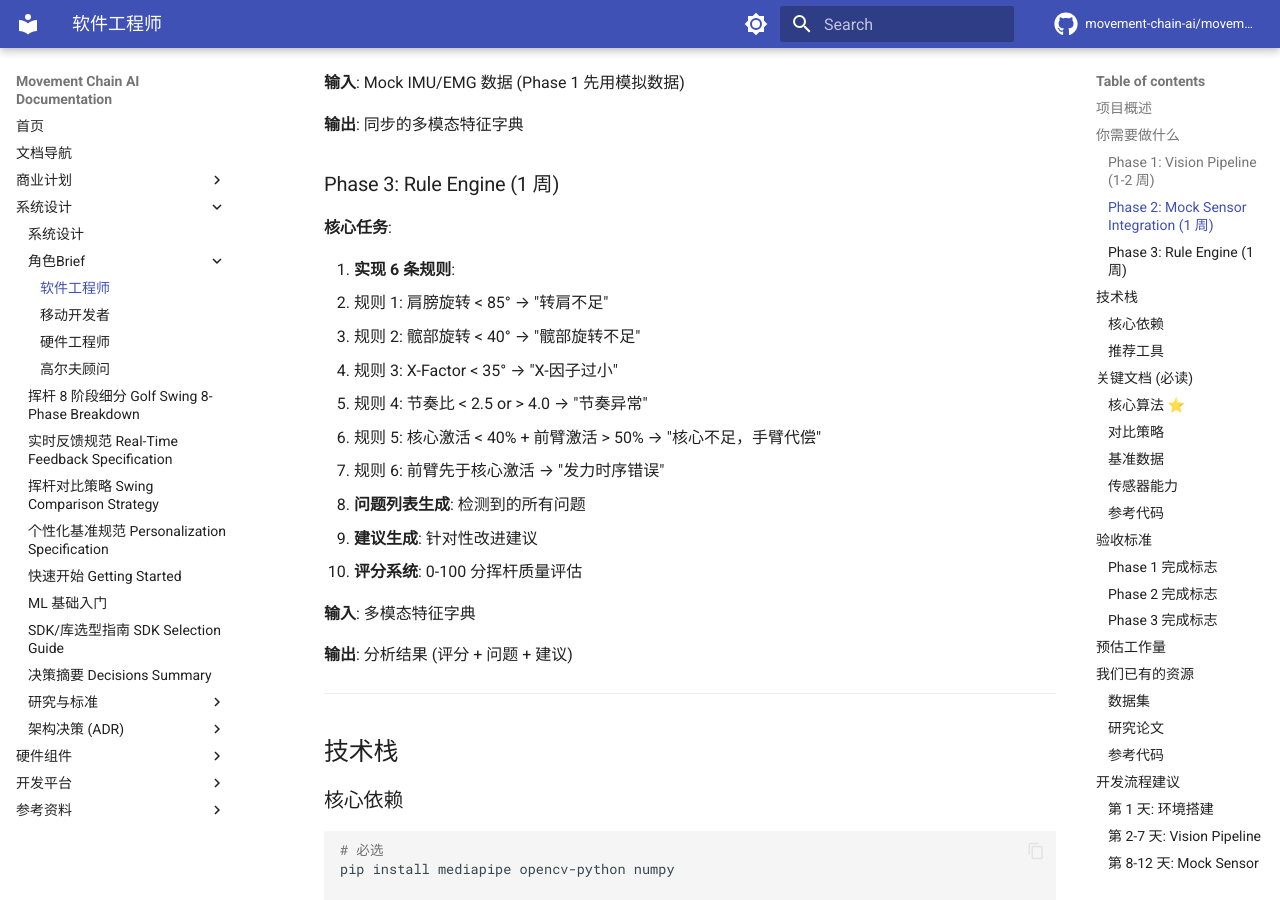
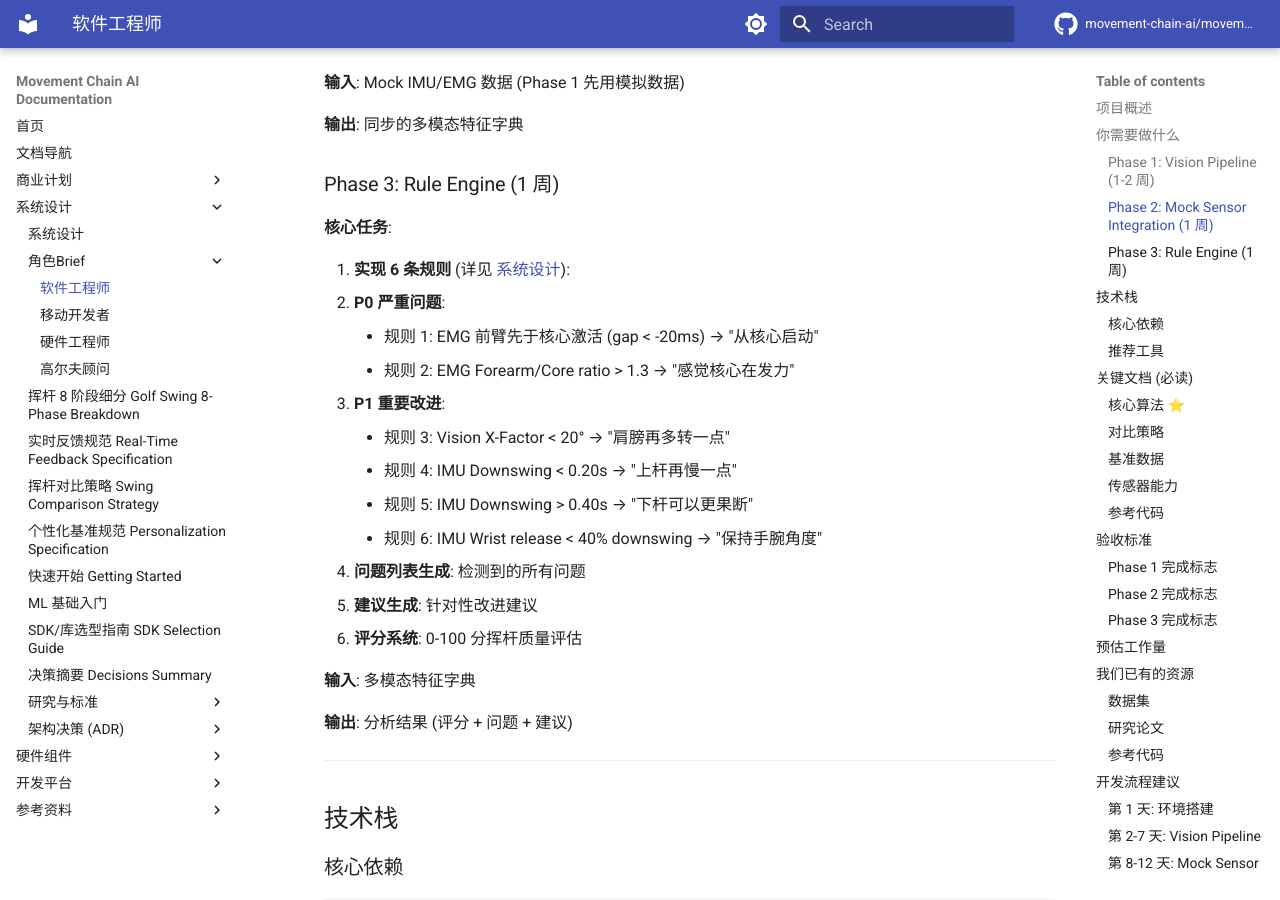
Before and after one commit to movement-chain-ai/movement-chain-docs, an MkDocs documentation site: the page built from docs/zh/design/briefs/software-engineer.md, in a window 1280 px wide and 900 px high, scrolled down 1533 px. Built offline with MkDocs 1.6.1 and Material for MkDocs 9.7.7, drawn with Linux system fonts in a browser that asks for light colours; comment, search, counter and statistics services are not loaded; the version menu is left out.

Commit message:
docs(design): 统一 X-Factor 阈值为 < 20° 并同步规则
- 所有文件 X-Factor 阈值统一为 < 20° (遵循 biomechanics-benchmarks.md 研究数据)
- software-engineer.md 规则同步为 system-design.md 的 6 条 EMG 为核心规则
- 修复 swing-comparison.md ResearchGate 链接检查问题

```diff
--- a/docs/zh/design/briefs/software-engineer.md
+++ b/docs/zh/design/briefs/software-engineer.md
@@ -60,13 +60,15 @@ Movement Chain AI 是一个高尔夫挥杆分析系统，融合 **Vision (MediaP
 
 **核心任务**:
 
-1. **实现 6 条规则**:
-   - 规则 1: 肩膀旋转 < 85° → "转肩不足"
-   - 规则 2: 髋部旋转 < 40° → "髋部旋转不足"
-   - 规则 3: X-Factor < 35° → "X-因子过小"
-   - 规则 4: 节奏比 < 2.5 or > 4.0 → "节奏异常"
-   - 规则 5: 核心激活 < 40% + 前臂激活 > 50% → "核心不足，手臂代偿"
-   - 规则 6: 前臂先于核心激活 → "发力时序错误"
+1. **实现 6 条规则** (详见 [系统设计](../system-design.md)):
+   - **P0 严重问题**:
+     - 规则 1: EMG 前臂先于核心激活 (gap < -20ms) → "从核心启动"
+     - 规则 2: EMG Forearm/Core ratio > 1.3 → "感觉核心在发力"
+   - **P1 重要改进**:
+     - 规则 3: Vision X-Factor < 20° → "肩膀再多转一点"
+     - 规则 4: IMU Downswing < 0.20s → "上杆再慢一点"
+     - 规则 5: IMU Downswing > 0.40s → "下杆可以更果断"
+     - 规则 6: IMU Wrist release < 40% downswing → "保持手腕角度"
 2. **问题列表生成**: 检测到的所有问题
 3. **建议生成**: 针对性改进建议
 4. **评分系统**: 0-100 分挥杆质量评估
```
Also changed, not shown: docs/zh/design/briefs/golf-advisor.md (+3 -3 lines), docs/zh/design/real-time-feedback-spec.md (+1 -1 lines), docs/zh/design/swing-comparison.md (+2 -1 lines), docs/zh/design/swing-phases.md (+1 -1 lines), docs/zh/design/system-design.md (+1 -1 lines).
